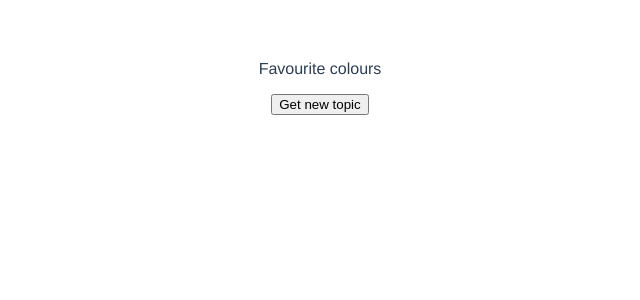
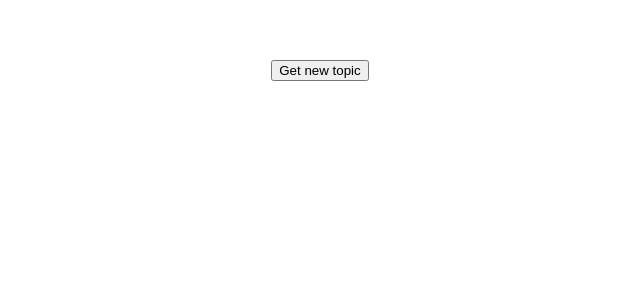
Before and after one commit to JunoNgx/chattie, a Vue app: page / in a window 1280 px wide. Shown: the top 300 px of the page, without its empty margins (320-960 px from the left). Built offline with nearby package versions, Linux system fonts and the light colour scheme.

Commit message:
Implement getting random prompt

```diff
--- a/src/App.vue
+++ b/src/App.vue
@@ -1,5 +1,5 @@
 <template>
-    <PromptDisplay :prompt=topicList[0].prompts[0] />
+    <PromptDisplay @get-new-prompt="getNewPrompt" :prompt=promptStr />
 </template>
 
 <script>
@@ -7,16 +7,26 @@
     import topicList from "./data/topics.json"
 
     const randoString = "Blah blah blah";
+    const promptStr = "";
 
     export default {
         data() {
             return {
                 topicList: topicList,
-                randoString: randoString
+                randoString: randoString,
+                promptStr: promptStr
             }
         },
         components: {
             PromptDisplay
+        },
+        methods: {
+            getNewPrompt() {
+                // console.log("get new task from parent")
+                const topicIndex = Math.floor(Math.random() * topicList.length);
+                const promptIndex = Math.floor(Math.random() * topicList[topicIndex].prompts.length);
+                this.promptStr = topicList[topicIndex].prompts[promptIndex];
+            }
         }
     }
 
--- a/src/components/PromptDisplay.vue
+++ b/src/components/PromptDisplay.vue
@@ -1,7 +1,7 @@
 <template>
     <div>
         <p>{{prompt}}</p>
-        <button>Get new topic</button>
+        <button @click="getNewPrompt"> Get new topic</button>
     </div>
 </template>
 
@@ -12,6 +12,12 @@
                 type: String,
                 default: "Let's get you something to talk about\nPress the button below"
             }
+        },
+        methods: {
+            getNewPrompt() {
+                this.$emit('get-new-prompt');
+                // console.log("get New prompt")
+            }
         }
     }
 </script>
```
